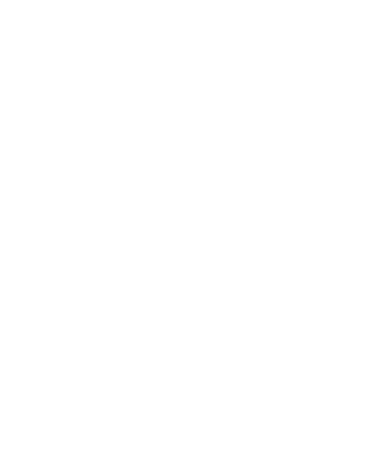
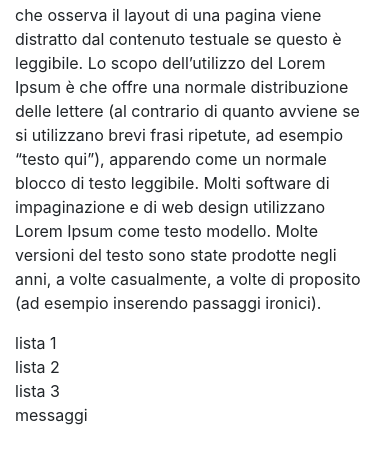
Before and after one commit to RafGiammario/engim_merriot, a PHP site: page /room.php in a window 390 px wide. Before the commit the part shown is empty. Shown: the part 377-844 px from the top of the page. Run offline with PHP 8.4, Linux system fonts and the light colour scheme; some libraries are stand-ins or nearby versions.

Commit message:
structure room

```diff
--- a/room.php
+++ b/room.php
@@ -10,11 +10,48 @@
 </head>
 <body>
   <div class="container">
+    <div class="row">
+      <div class="col-md-12">
+        <h1>NOME STANZA</h1>
+      </div>
+    </div>
 
+    <div class="row">
+      <div class="col-md-12">
+        <img src="images/rooms/id.jpg" />
+      </div>
+    </div>
 
+    <div class="row">
+      <div class="col-md-10 offset-md-1">
+        <p>
+          È universalmente riconosciuto che un lettore che osserva il layout di una pagina viene distratto dal contenuto testuale se questo è leggibile. Lo scopo dell’utilizzo del Lorem Ipsum è che offre una normale distribuzione delle lettere (al contrario di quanto avviene se si utilizzano brevi frasi ripetute, ad esempio “testo qui”), apparendo come un normale blocco di testo leggibile. Molti software di impaginazione e di web design utilizzano Lorem Ipsum come testo modello. Molte versioni del testo sono state prodotte negli anni, a volte casualmente, a volte di proposito (ad esempio inserendo passaggi ironici).
+        </p>
+      </div>
+    </div>
 
+    <div class="row">
+      <div class="col-md-4">
+        lista 1
+      </div>
+
+      <div class="col-md-4">
+        lista 2
+      </div>
+
+      <div class="col-md-4">
+        lista 3
+      </div>
+    </div>
+
+    <div class="row">
+      <div class="col-md-10 offset-md-1">
+        messaggi
+      </div>
+    </div>
+
+  </div>
     <script  src="https://ajax.aspnetcdn.com/ajax/jQuery/jquery-3.3.1.min.js"></script>
     <script src="https://cdnjs.cloudflare.com/ajax/libs/popper.js/1.12.9/umd/popper.min.js" integrity="sha384-ApNbgh9B+Y1QKtv3Rn7W3mgPxhU9K/ScQsAP7hUibX39j7fakFPskvXusvfa0b4Q" crossorigin="anonymous"></script>
     <script src="https://maxcdn.bootstrapcdn.com/bootstrap/4.0.0/js/bootstrap.min.js" integrity="sha384-JZR6Spejh4U02d8jOt6vLEHfe/JQGiRRSQQxSfFWpi1MquVdAyjUar5+76PVCmYl" crossorigin="anonymous"></script>
-  </div>
 </body>
```
